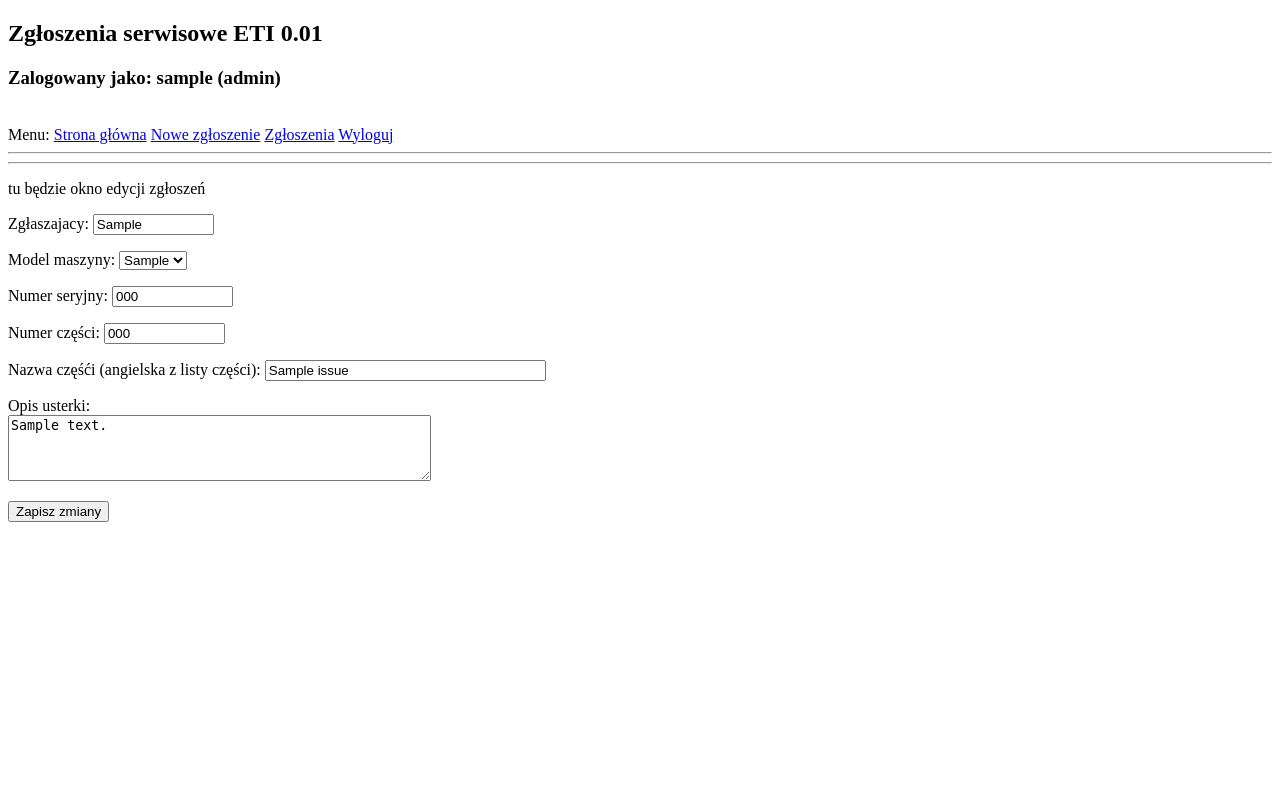
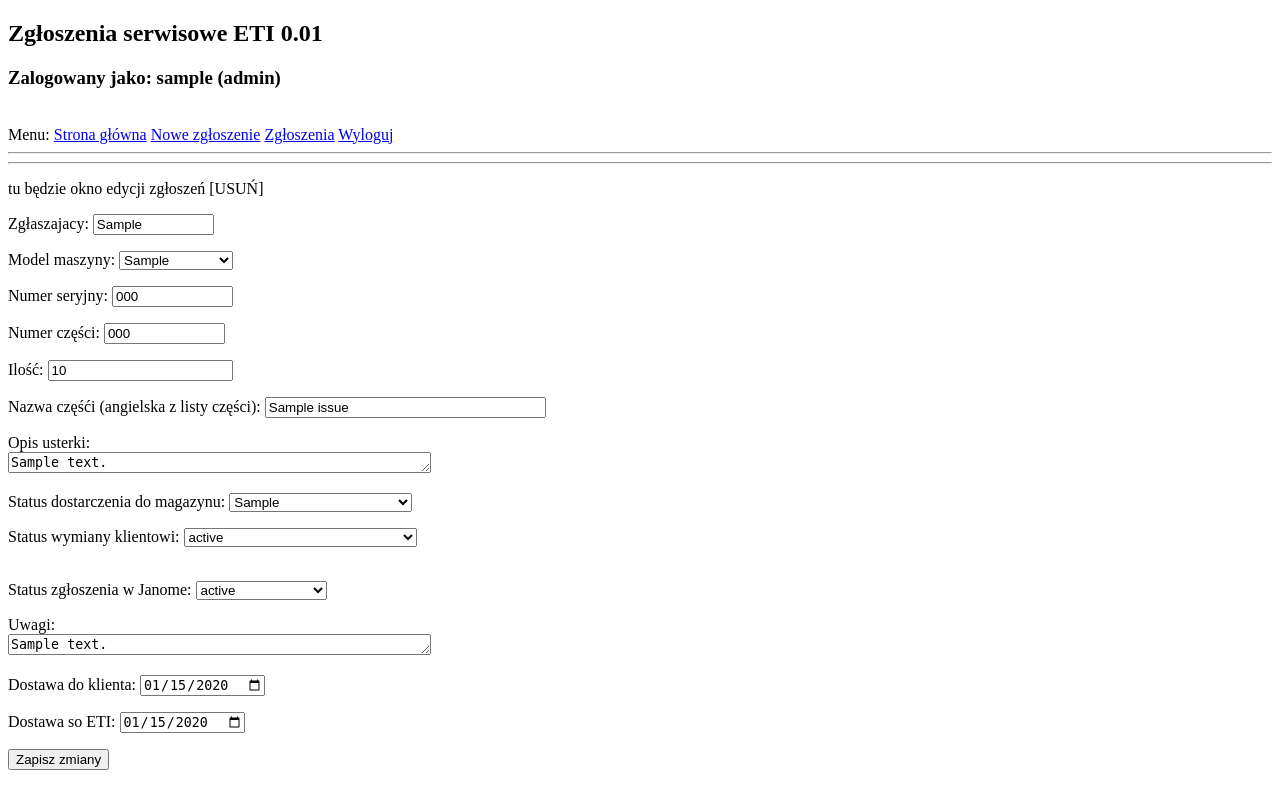
Before and after one commit to JacekKorta/proj_serwis, a Flask app: page /edit_issue/1 in a window 1280 px wide. Run offline with Flask 2, Linux system fonts and the light colour scheme; a user stored in the database is signed in; tables that the repository leaves empty hold one stand-in row (values such as "Sample post").

Commit message:
ended user viev and editing issue, also refactored db

```diff
--- a/app/forms.py
+++ b/app/forms.py
@@ -10,20 +10,20 @@ class LoginForm(FlaskForm):
 
 class IssueForm(FlaskForm):
     machines_list = ['','JANOME MB-4', 'JANOME MB-7', 'JUNO E1015']
-    owner = StringField('Zgłaszajacy:', validators=[DataRequired()])
-    machine_name = StringField('Model maszyny:')#, choices=machines_list)#, validators=[DataRequired()])
-    serial_number = StringField('Numer seryjny:', validators=[DataRequired()])
-    part_number = StringField('Numer części:', validators=[DataRequired()])
-    part_name = StringField('Nazwa częśći (angielska z listy części):')
-    issue_desc = TextAreaField('Opis usterki:', validators=[DataRequired(), Length(min=3, max=400)])
+    owner = StringField('Zgłaszajacy: ', validators=[DataRequired()])
+    machine_name = StringField('Model maszyny: ')#, choices=machines_list)#, validators=[DataRequired()])
+    serial_number = StringField('Numer seryjny: ', validators=[DataRequired()])
+    part_number = StringField('Numer części: ', validators=[DataRequired()])
+    part_name = StringField('Nazwa częśći (angielska z listy części): ')
+    issue_desc = TextAreaField('Opis usterki: ', validators=[DataRequired(), Length(min=3, max=400)])
     submit = SubmitField('Wyślij zgłoszenie')
 
 class EditIssueForm(IssueForm):
     quantity = IntegerField('Ilość:')
-    where_is_part = StringField('Status dostarczenia do magazynu:')
-    exchange_status = StringField('Status wymiany klientowi')
-    janome_status = StringField('Status zgłoszenia w Janome')
-    customer_delivery_time = StringField('Dostawa do klienta')
-    delivery_time = StringField('Dostawa so ETI')
-    comment = StringField('Uwagi')
+    where_is_part = StringField('Status dostarczenia do magazynu: ')
+    exchange_status = StringField('Status wymiany klientowi: ')
+    janome_status = StringField('Status zgłoszenia w Janome: ')
+    customer_delivery_time = StringField('Dostawa do klienta: ')
+    delivery_time = StringField('Dostawa so ETI: ')
+    comment = TextAreaField('Uwagi: ')
     submit = SubmitField('Zapisz zmiany')
--- a/app/routes.py
+++ b/app/routes.py
@@ -4,12 +4,14 @@ from app import app, db
 from app.forms import LoginForm, IssueForm, EditIssueForm
 from flask_login import current_user, login_user, logout_user, login_required
 from app.models import User, Issues
-import random
+
 
 @app.route('/')
 @app.route('/index/')
 @login_required
 def index():
+    #issues = Issues.query.filter(or_(Issues.janome_status != "wymienione", Issues.janome_status != "odrzucone"))
+    issues = Issues.query.filter(~Issues.janome_status.in_(['wymienione', 'odrzucone']))
     return render_template('index.html', issues=issues)
 
 @app.route('/issues/', methods=['GET','POST'])
@@ -50,24 +52,26 @@ def logout():
 
 @app.route('/new_issue/', methods = ['GET', 'POST'])
 def new_issue():
-    machines_list = ['','JANOME MB-4', 'JANOME MB-7', 'JUNO E1015', 'JUNO E1019']
+    machines_list = ['JANOME MB-4', 'JANOME MB-7', 'JUNO E1015', 'JUNO E1019', '']
     form = IssueForm()
     #form.machines_list.choices =
     form.owner.data = current_user.username
     if form.validate_on_submit():
         issue =Issues(
             owner=current_user.username,
-            machines_model=request.form.get('machine'),
+            machine_model=request.form.get('machine'),
             serial_number=form.serial_number.data,
             part_number=form.part_number.data,
             quantity=1,
             part_name=form.part_name.data,
-            where_is_part='Czeka na dostarczenie',
-            exchange_status='Czeka na wydanie',
-            janome_status='Niezgłoszone')
+            issue_desc = form.issue_desc.data,
+            where_is_part='nowe',
+            exchange_status='nowe',
+            janome_status='niezgłoszone')
         db.session.add(issue)
         db.session.commit()
         flash("Dodano zgłoszenie serwisowe o nr: {}".format(issue.id))
+        return redirect(url_for('issues'))
     return render_template('/new_issue.html', title='Nowe zgłoszenie', form=form, machines_list=machines_list)
 
 #@app.route('/edit_issue/<random_start><issue_id><random_end>', methods=['GET', 'POST'])
@@ -75,24 +79,41 @@ def new_issue():
 @app.route('/edit_issue/<issue_id>', methods=['GET', 'POST'])
 def edit_issue(issue_id):
     current_issue = Issues.query.filter_by(id=issue_id).first()
-    machines_list = ['', 'JANOME MB-4', 'JANOME MB-7', 'JUNO E1015', 'JUNO E1019']
+    machines_list = ['JANOME MB-4', 'JANOME MB-7', 'JUNO E1015', 'JUNO E1019', '']
     form = EditIssueForm()
     if form.validate_on_submit():
         current_issue.owner = form.owner.data
+        current_issue.machine_model = form.machine_name.data
         current_issue.serial_number = form.serial_number.data
         current_issue.part_number = form.part_number.data
+        current_issue.quantity = form.quantity.data
         current_issue.part_name = form.part_name.data
         current_issue.issue_desc = form.issue_desc.data
+        current_issue.where_is_part = form.where_is_part.data
+        current_issue.exchange_status = form.exchange_status.data
+        current_issue.janome_status = form.janome_status.data
+        current_issue.comment = form.comment.data
+        current_issue.customer_delivery_time = form.customer_delivery_time.data
+        current_issue.delivery_time = form.delivery_time.data
         db.session.commit()
         flash('Zmiany zostały zapisane')
         return redirect(url_for('issues'))
     elif request.method == 'GET':
         form.owner.data = current_issue.owner
+        form.machine_name.data = current_issue.machine_model
         form.serial_number.data = current_issue.serial_number
         form.part_number.data = current_issue.part_number
+        form.quantity.data = current_issue.quantity
         form.part_name.data = current_issue.part_name
         form.issue_desc.data = current_issue.issue_desc
+        form.where_is_part.data = current_issue.where_is_part
+        form.exchange_status.data = current_issue.exchange_status
+        form.janome_status.data = current_issue.janome_status
+        form.comment.data = current_issue.comment
+        form.customer_delivery_time.data = current_issue.customer_delivery_time
+        form.delivery_time.data = current_issue.delivery_time
+
 
 
     return render_template(
-        'edit_issue.html', issue_id=issue_id, title='Edytycja zgłoszenia', form=form, machines_list=machines_list, machine_name=current_issue.machines_model)
+        'edit_issue.html', issue_id=issue_id, title='Edytycja zgłoszenia', form=form, machines_list=machines_list, current_issue=current_issue)
--- a/app/templates/base.html
+++ b/app/templates/base.html
@@ -11,7 +11,9 @@
 <body>
     <div>
         <H2>Zgłoszenia serwisowe ETI 0.01</H2>
+        {% if current_user.username %}
         <H3>Zalogowany jako: {{ current_user.username }} ({{ current_user.user_type }})</H3><br>
+        {% endif %}
         Menu:
         <a href=" {{ url_for('index') }}">Strona główna</a>
         {% if current_user.is_anonymous %}
@@ -21,6 +23,7 @@
         <a href=" {{ url_for('issues') }}">Zgłoszenia</a>
         <a href="{{ url_for('logout') }}">Wyloguj</a>
         {% endif %}
+
     </div>
     <hr>
     {% with messages = get_flashed_messages() %}
--- a/app/templates/edit_issue.html
+++ b/app/templates/edit_issue.html
@@ -2,9 +2,9 @@
 {% block content %}
 
 <hr>
-<p> tu będzie okno edycji zgłoszeń</p>
+<p> tu będzie okno edycji zgłoszeń [USUŃ]</p>
 
-    {% if current_user.user_type == 'admin' %}
+    {#{% if current_user.user_type == 'admin' %} [KOMENTARZ]#}
     <form action="" method = "post" novalidate>
         {{ form.hidden_tag() }}
         <p>
@@ -12,10 +12,11 @@
             {{ form.owner(size=12, readonly=True) }}
         </p>
             {{ form.machine_name.label }}
-            <select name="machine" class="selectpicker form-control">
+            <select name="machine_name" class="selectpicker form-control">
                 {% for machine in machines_list %}
-                <option value = '{{ machine }}' selected>{{ machine_name }}</option>
+                <option value = '{{ machine }}'>{{ machine }}</option>
                 {% endfor %}
+                <option value = '{{ current_issue.machine_model }}' selected>{{ current_issue.machine_model }}</option>
             </select>
             {#{{ form.machine_name(size=12) }}#}
             <br>
@@ -30,12 +31,66 @@
             {{ form.part_number(size=12) }}<br>
         </p>
         <p>
+            {{ form.quantity.label }}
+            {{ form.quantity(size=5)  }}<br>
+        </p>
+        <p>
             {{ form.part_name.label }}
             {{ form.part_name(size=32) }} <br>
         </p>
         <p>
             {{ form.issue_desc.label }} <br>
-            {{ form.issue_desc(cols=50, rows=4) }}
+            {{ form.issue_desc(cols=50, rows=1) }}
+        </p>
+        <p>
+            {{ form.where_is_part.label }}
+            <select name="where_is_part" class="selectpicker form-control">
+                <option value="nowe">Nowe</option>
+                <option value="czeka na dostarczenie">Czeka na dostarczenie</option>
+                <option value="dostarczone">Dostarczone</option>
+                <option value="do wysłania do producenta">Do wysłania do producenta</option>
+                <option value="do zwrotu klientowi">Do zwrotu klientowi</option>
+                <option value="zamknięte">Zamknięte</option>
+                <option value="{{ current_issue.where_is_part }}" selected>{{ current_issue.where_is_part }}</option>
+            </select><br>
+        </p>
+        <p>
+            {{ form.exchange_status.label }}
+            <select name="exchange_status" class="selectpicker form-control">
+                <option value="nowe">Nowe</option>
+                <option value="czeka na wydanie">Czeka na wydanie</option>
+                <option value="czeka na wydanie (do zamówienia)">Czeka na wydanie (do zamówienia)</option>
+                <option value="czeka na wydanie (zamówione)">Czeka na wydanie (zamówione)</option>
+                <option value="czeka na wydanie (z dostawy)">Czeka na wydanie (z dostawy)</option>
+                <option value="wydane">Wydane</option>
+                <option value="odrzucone">Odrzucone</option>
+                <option value="{{ current_issue.exchange_status }}" selected>{{ current_issue.exchange_status }}</option>
+            </select><br>
+            <br>
+        </p>
+        <p>
+            {{ form.janome_status.label }}
+            <select name="janome_status" class="selectpicker form-control">
+                <option value="niezgłoszone">Niezgłoszone</option>
+                <option value="Zgłoszone">Zgłoszone</option>
+                <option value="czeka na wymianę">Czeka na wydanie</option>
+                <option value="wymienione">Wymienione</option>
+                <option value="odrzucone">Odrzucone</option>
+                <option value="{{ current_issue.janome_status  }}" selected>{{ current_issue.janome_status  }}</option>
+            </select><br>
+        </p>
+        <p>
+            {{ form.comment.label }}<br>
+            {{ form.comment(cols=50, rows=1)  }}<br>
+        </p>
+        <p>
+            {{ form.customer_delivery_time.label }}
+            <input type="date" name="customer_delivery_time" value="{{ current_issue.customer_delivery_time }}">
+        </p>
+        <p>
+            {{ form.delivery_time.label }}
+
+            <input type="date" name="delivery_time" value="{{ current_issue.delivery_time }}">
         </p>
         <p> {{ form.submit }}</p>
 
@@ -45,6 +100,6 @@
         {{ form.machine_name.data }}
         {% endif %}
     </form>
-    {% endif %}
+    {#{% endif %} {komentarz 1 - if admin...#}
 
 {% endblock %}
--- a/app/templates/index.html
+++ b/app/templates/index.html
@@ -4,4 +4,8 @@
 <hr>
 <p> tu będą informacje o zmianach w obserwowanych zgłsozeniach</p>
 
+{% for issue in issues %}
+    {{ issue.id }}
+{% endfor %}
+{% include "user_view.html" %}
 {% endblock %}
--- a/app/templates/issues.html
+++ b/app/templates/issues.html
@@ -2,7 +2,7 @@
 {% block content %}
 <head>
     {% if current_user.user_type == 'admin' %}
-    {% include "admin_view.html" %}
+    {% include "user_view.html" %}
     {% endif %}
 </head>
 {% endblock %}
--- a/app/templates/admin_view.html
+++ b/app/templates/user_view.html
@@ -20,7 +20,7 @@
         <form action="" method="post">
             <td>{{ issue.time_stamp }}</td>
             <td>{{ issue.owner }}</td>
-            <td>{{ issue.machines_model }}</td>
+            <td>{{ issue.machine_model }}</td>
             <td>{{ issue.serial_number }}</td>
             <td>{{ issue.part_number }}</td>
             <td>{{ issue.quantity }}</td>
```
Also changed, not shown: app/models.py (+8 -1 lines), migrations/versions/3ad86eeed847_init_two_tables.py (deleted, +0 -76 lines), migrations/versions/58de1a450dc8_added_issue_desc_column.py (deleted, +0 -28 lines), app.db, 1 other file.
